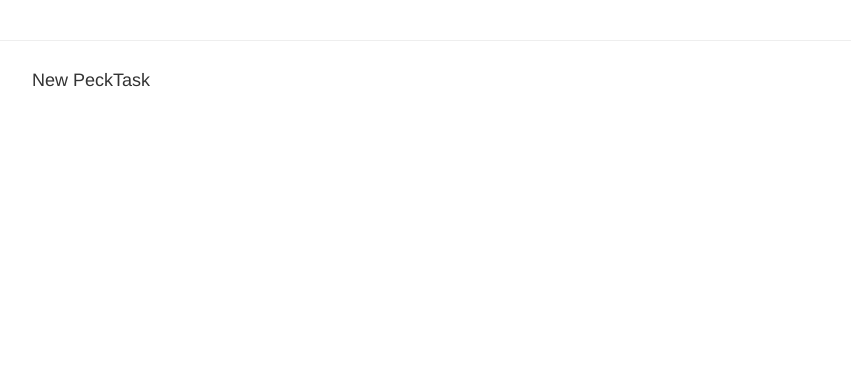
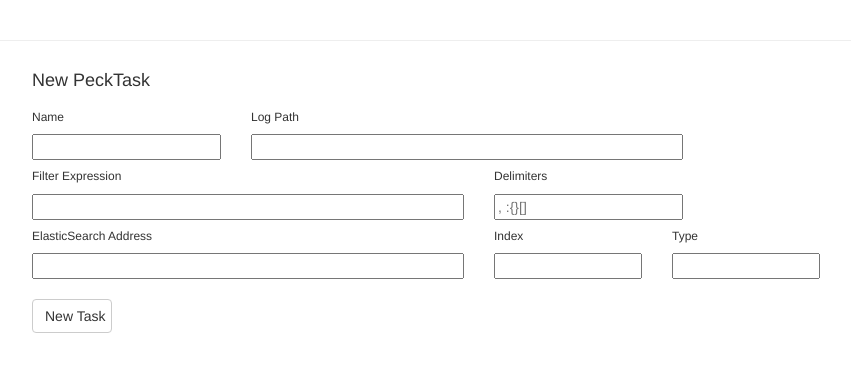
Before and after one commit to opera/logpeck, a Flask app: template web/app/templates/pecker.html in a window 1280 px wide. Shown: the part 189-561 px from the top of the page, without its empty margins (38-889 px from the left). Run offline with Flask 2, Linux system fonts and the light colour scheme; the template is opened without the code that fills it, so the values that code supplies are empty; some libraries are stand-ins or nearby versions.

Commit message:
web: new pecktask

```diff
--- a/web/app/templates/pecker.html
+++ b/web/app/templates/pecker.html
@@ -21,12 +21,46 @@
 	</div>
 	<hr>
 	<div class="container">
-		<h4>PeckTask List</h4>
+			<h4>PeckTask List</h4>
 	 	<table id="pecktask-list"  class="table table-bordered"> </table>
 	</div>
 	<hr>
 	<div class="container">
-		<h4>New PeckTask</h4>
+		<div>
+			<h4>New PeckTask</h4>
+		</div>
+		<p>
+		<div style="float:left; margin-right:30px">
+		 	<h6>Name</h6>
+		 	<input id="new-name" type="text" size="20" placeholder="" style="">
+		</div>
+		<div style="float:left; margin-right:30px">
+		 	<h6>Log Path</h6>
+		 	<input id="new-logpath" type="text" size="50" placeholder="" style="">
+		</div>
+		<div style="float:left; clear:left; margin-right:30px">
+		 	<h6>Filter Expression</h6>
+		 	<input id="new-filterexpr" type="text" size="50" placeholder="" style="">
+		</div>
+		<div style="float:left; margin-right:30px">
+		 	<h6>Delimiters</h6>
+			<input id="new-delimiters" type="text" size="20" placeholder=", :{}[]" style="">
+		</div>
+		<div style="float:left; clear:left; margin-right:30px">
+		 	<h6>ElasticSearch Address</h6>
+		 	<input id="new-es-url" type="text" size="50" placeholder="" style="">
+		</div>
+		<div style="float:left; margin-right:30px">
+		 	<h6>Index</h6>
+		 	<input id="new-es-index" type="text" size="15" placeholder="" style="">
+		</div>
+		<div style="float:left; margin-right:30px">
+		 	<h6>Type</h6>
+		 	<input id="new-es-type" type="text" size="15" placeholder="" style="">
+		</div>
+		<div style="float:left; clear:left; margin:20px 0">
+			<button class="btn btn-default" type="button" style="width:80px" onclick="addServer()">New Task</button>
+		</div>
 
 	</div>
 </body>
```
